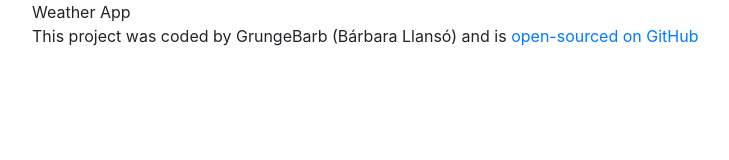
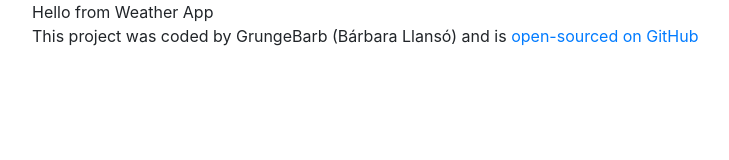
Before and after one commit to grungebarb/react-weather-app, a React (Create React App) app: page / in a window 1280 px wide. Shown: the top 160 px of the page, without its empty margins (53-782 px from the left). Built offline with nearby package versions, Linux system fonts and the light colour scheme.

Commit message:
Created and linked the first component and its css document

```diff
--- a/src/App.js
+++ b/src/App.js
@@ -1,11 +1,12 @@
 
 import './App.css';
+import Weather from './Weather';
 
 export default function App() {
   return (
     <div className="App">
       <div className="container">
-        Weather App
+        <Weather />
         <footer>
           This project was coded by GrungeBarb (Bárbara Llansó) and is{" "}
           <a href="https://github.com/grungebarb/react-weather-app" target="_blank" rel="noreferrer">
--- /dev/null
+++ b/src/Weather.js
@@ -0,0 +1,8 @@
+import React from "react";
+import "./Weather.css";
+
+export default function Weather() {
+  return (<div className="Weather">
+    Hello from Weather App
+  </div>)
+}
```
Also changed, not shown: src/Weather.css (added).
